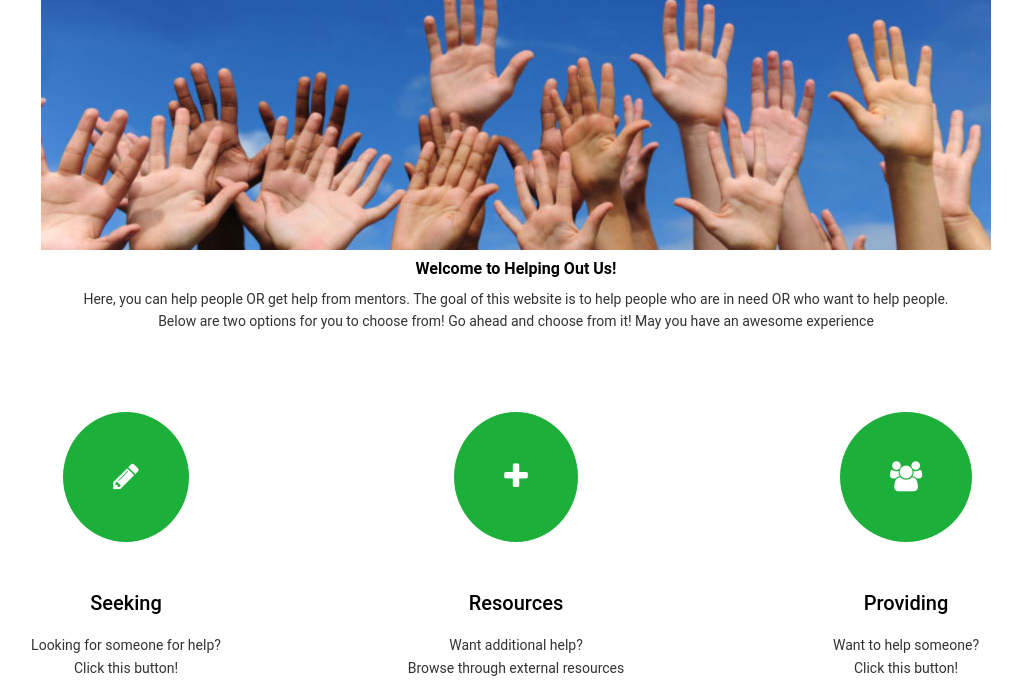
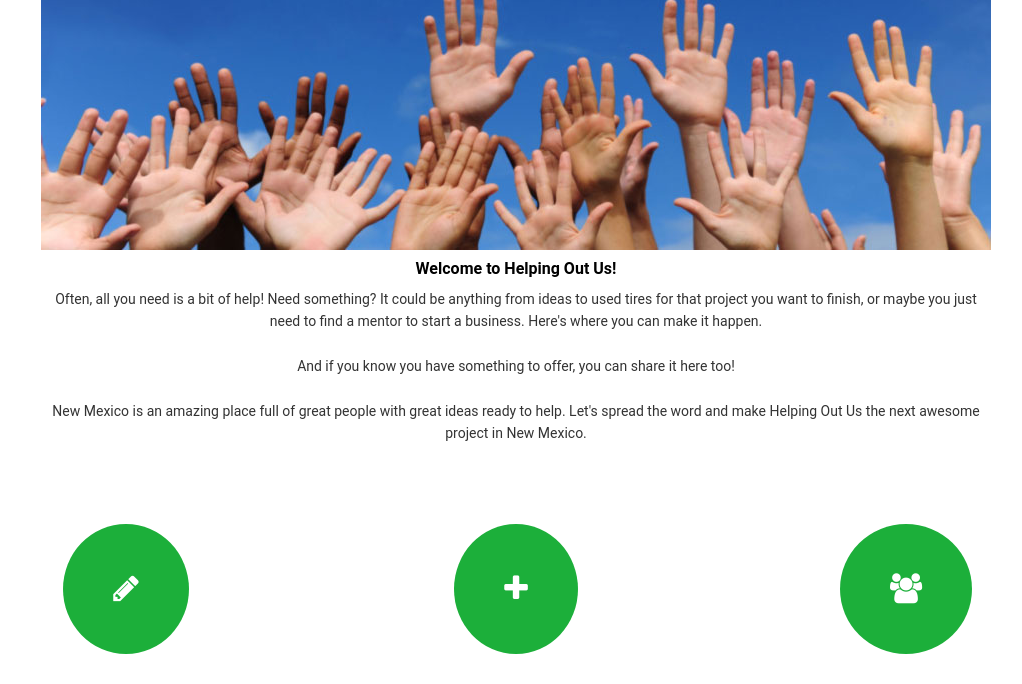
Before and after one commit to agauba5/DDCH4ABQ, a PHP site: page /index.php in a window 1280 px wide. Shown: the part 185-869 px from the top of the page, without its empty margins (124-1146 px from the left). Run offline with PHP 8.4, Linux system fonts and the light colour scheme; some libraries are stand-ins or nearby versions.

Commit message:
Updated the message

```diff
--- a/index.php
+++ b/index.php
@@ -25,13 +25,24 @@ $welcomText = "";
                                     <h3><?php echo $goalText; ?></h3>
                                     <img src='img/HH6.jpg' alt='stretch'/>
                                     <h4><b>Welcome to Helping Out Us!</b><br></h4>
-                                    <p>
-                                        Here, you can help people OR get help
+                                    <p class="col-md-10 col-md-offset-1">
+										Often, all you need is a bit of help! Need something?
+										It could be anything from ideas to used tires for that
+										project you want to finish, or maybe you just need to
+										find a mentor to start a business. Here's where you can
+										make it happen.<br> <br>
+										And if you know you have something to offer, you can share
+										it here too!<br><br>
+										New Mexico is an amazing place full of great people with
+										great ideas ready to help. Let's spread the word and
+										make Helping Out Us the next awesome project in New Mexico.</p>
+
+                                        <!-- Here, you can help people OR get help
                                         from mentors. The goal of this website is to
                                         help people who are in need OR who want to help
                                         people.<br>Below are two options for you to choose
                                         from! Go ahead and choose from it! May you have an awesome
-                                        experience</p>
+                                        experience</p>-->
 				</div>
 				<div class="col-md-4 wow fadeInRight" data-wow-offset="0" data-wow-delay="0.3s">
 					<div class="text-center">
```
